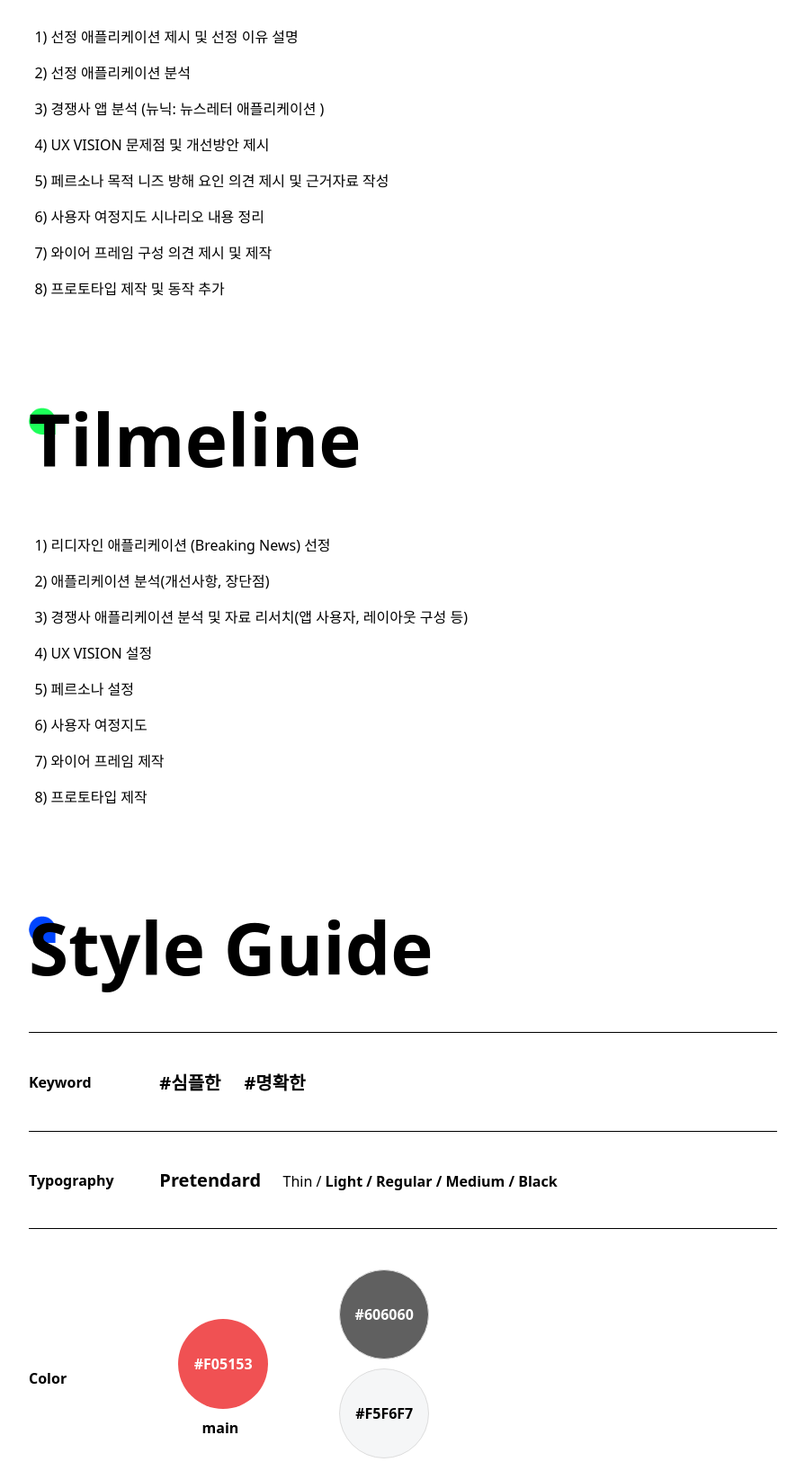
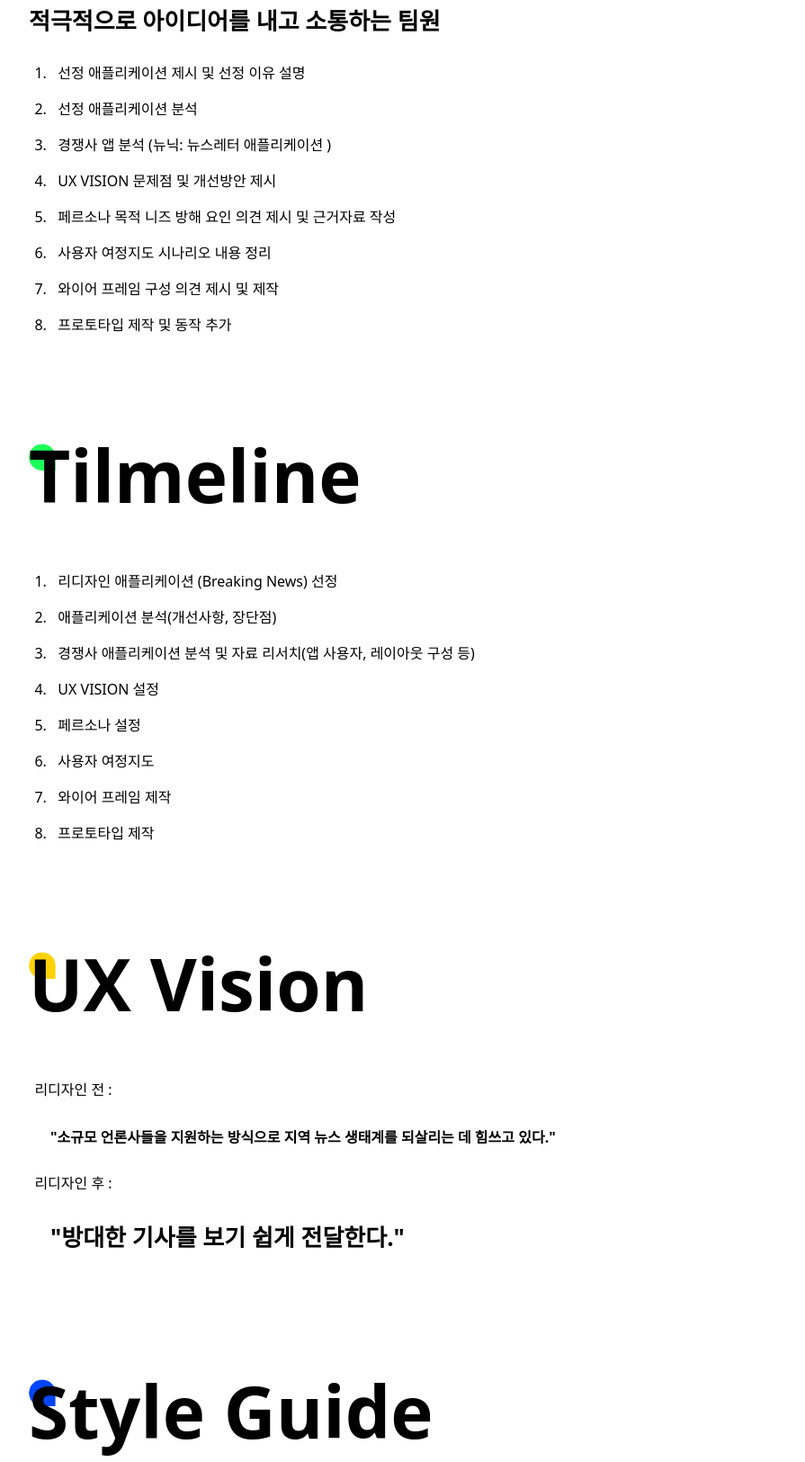
Before and after one commit to CHOHYUNBEE/EZEN_Portfolio, a plain HTML site: page Portfolio_Web/work_breakingnews_app.html in a window 1280 px wide. Shown: the part 1012-2637 px from the top of the page at 90% size, without its empty margins (192-1087 px from the left). Drawn offline with Linux system fonts and the light colour scheme.

Commit message:
상세페이지 내용 수정 및 css수정

```diff
--- a/Portfolio_Web/css/work_breakingnews_app.css
+++ b/Portfolio_Web/css/work_breakingnews_app.css
@@ -1,7 +1,7 @@
 @charset "UTF-8";
 #header_content {
   width: 70%;
-  height: 65vh;
+  height: 70vh;
   /* border: 5px solid #000; */
   margin: 10vh auto;
 
@@ -20,7 +20,7 @@
 }
 #site_info {
   width: 45%;
-  padding-left: 3vw;
+  padding-left: 3.5vw;
 
   display: flex;
   flex-wrap: wrap;
@@ -39,6 +39,7 @@
 }
 #site_info h2 {
   font-size: 1.8rem;
+  margin-top: 3vh;
   margin-bottom: 1.5vh;
   font-weight: 500;
 }
@@ -82,6 +83,13 @@
   width: 100%;
 }
 
+/* UX_vision_list */
+#UX_vision_list h3 {
+  margin: 3vh;
+}
+#UX_vision_list h3:first-of-type {
+  font-size: 1rem;
+}
 /* style_content */
 #style_content {
   width: 100%;
@@ -266,6 +274,7 @@
 
 /* timeline */
 #timeline_content,
+#UX_vision_content,
 #chargedtask_content,
 #Prototype_content,
 #Review_content,
@@ -280,6 +289,7 @@
   width: 100%;
 }
 #timeline_content_title,
+#UX_vision_content_title,
 #style_content_title,
 #chargedtask_content_title,
 #Prototype_content_title,
@@ -330,6 +340,11 @@
   border-radius: 20px;
   margin: 0 auto;
 }
+#preview_video video {
+  width: 100%;
+  height: 100%;
+  object-fit: fill;
+}
 
 .link {
   width: 50%;
--- a/Portfolio_Web/work_breakingnews_app.html
+++ b/Portfolio_Web/work_breakingnews_app.html
@@ -56,9 +56,8 @@
           <div id="line"></div>
           <div id="overview">
             <h2>Overview</h2>
-            <h3>프로젝트 목표 :</h3>
+            <h3><span>프로젝트 목표 :</span> </h3>
             <h4>기존 <span> 어플의 UI RE-Design</span> 하여 사용성을 개선</h4>
-            <h4><span>방대한 기사를 보기 쉽게 전달하는 어플 제작</span></h4>
             <h3>수행 기간 :</h3>
             <h4>2022.05.03 ~ 2022.06.28</h4>
             <h3>수행 인원 :</h3>
@@ -91,14 +90,14 @@
         </div>
         <div class="text_style" id="development_content_list">
           <h3>적극적으로 아이디어를 내고 소통하는 팀원</h3>
-          <p>1) 선정 애플리케이션 제시 및 선정 이유 설명</p>
-          <p>2) 선정 애플리케이션 분석</p>
-          <p>3) 경쟁사 앱 분석 (뉴닉: 뉴스레터 애플리케이션 )</p>
-          <p>4) UX VISION 문제점 및 개선방안 제시</p>
-          <p>5) 페르소나 목적 니즈 방해 요인 의견 제시 및 근거자료 작성</p>
-          <p>6) 사용자 여정지도 시나리오 내용 정리</p>
-          <p>7) 와이어 프레임 구성 의견 제시 및 제작</p>
-          <p>8) 프로토타입 제작 및 동작 추가</p>
+          <p>1. &nbsp; 선정 애플리케이션 제시 및 선정 이유 설명</p>
+          <p>2. &nbsp; 선정 애플리케이션 분석</p>
+          <p>3. &nbsp; 경쟁사 앱 분석 (뉴닉: 뉴스레터 애플리케이션 )</p>
+          <p>4. &nbsp; UX VISION 문제점 및 개선방안 제시</p>
+          <p>5. &nbsp; 페르소나 목적 니즈 방해 요인 의견 제시 및 근거자료 작성</p>
+          <p>6. &nbsp; 사용자 여정지도 시나리오 내용 정리</p>
+          <p>7. &nbsp; 와이어 프레임 구성 의견 제시 및 제작</p>
+          <p>8. &nbsp; 프로토타입 제작 및 동작 추가</p>
         </div>
       </div>
 
@@ -109,17 +108,30 @@
           <img src="./images/Review_icon.png" alt="development_review_icon" />
         </div>
         <div class="text_style" id="timeline_content_list">
-          <p>1) 리디자인 애플리케이션 (Breaking News) 선정</p>
-          <p>2) 애플리케이션 분석(개선사항, 장단점)</p>
+          <p>1. &nbsp; 리디자인 애플리케이션 (Breaking News) 선정</p>
+          <p>2. &nbsp; 애플리케이션 분석(개선사항, 장단점)</p>
           <p>
-            3) 경쟁사 애플리케이션 분석 및 자료 리서치(앱 사용자, 레이아웃 구성
+            3. &nbsp; 경쟁사 애플리케이션 분석 및 자료 리서치(앱 사용자, 레이아웃 구성
             등)
           </p>
-          <p>4) UX VISION 설정</p>
-          <p>5) 페르소나 설정</p>
-          <p>6) 사용자 여정지도</p>
-          <p>7) 와이어 프레임 제작</p>
-          <p>8) 프로토타입 제작</p>
+          <p>4. &nbsp; UX VISION 설정</p>
+          <p>5. &nbsp; 페르소나 설정</p>
+          <p>6. &nbsp; 사용자 여정지도</p>
+          <p>7. &nbsp; 와이어 프레임 제작</p>
+          <p>8. &nbsp; 프로토타입 제작</p>
+        </div>
+      </div>
+
+      <div id="UX_vision_content">
+        <div class="title" id="UX_vision_content_title">
+          <h1>UX Vision</h1>
+          <img src="./images/Preview_icon.png" alt="review_icon" />
+        </div>
+        <div class="text_style" id="UX_vision_list">
+          <p> 리디자인 전 :</p>
+          <h3>"소규모 언론사들을 지원하는 방식으로 지역 뉴스 생태계를 되살리는 데 힘쓰고 있다." </h3>
+          <p>리디자인 후 : </p>
+          <h3>"방대한 기사를 보기 쉽게 전달한다."</h3>
         </div>
       </div>
 
@@ -268,6 +280,7 @@
           </p>
           <p>속보를 다른 기사들에 비해 보다 많이 보여주지 못함</p>
           <h3>배운 점</h3>
+          <p></p>
           <p>
             개인 프로젝트가 아닌 팀원들과 함께 진행하는 팀 프로젝트이므로
             <span> 팀원들과 소통 방식</span>에 대해 배우게 됨
@@ -307,7 +320,7 @@
               href="./dist/breakingnews.pdf"
               target="_blank"
             >
-              VIEW PDF</a
+              VIEW PROJECT</a
             >
           </div>
         </div>
@@ -317,7 +330,7 @@
               href="https://xd.adobe.com/view/a1fe11d9-1cf6-4f1a-adf9-1253edfc3822-f4ad/"
               target="_blank"
             >
-              VIEW PROGRAM</a
+              VIEW PROTOTYPE</a
             >
           </div>
       </div>
```
Also changed, not shown: Portfolio_Web/work_itddaa_page.html (+1 -1 lines).
